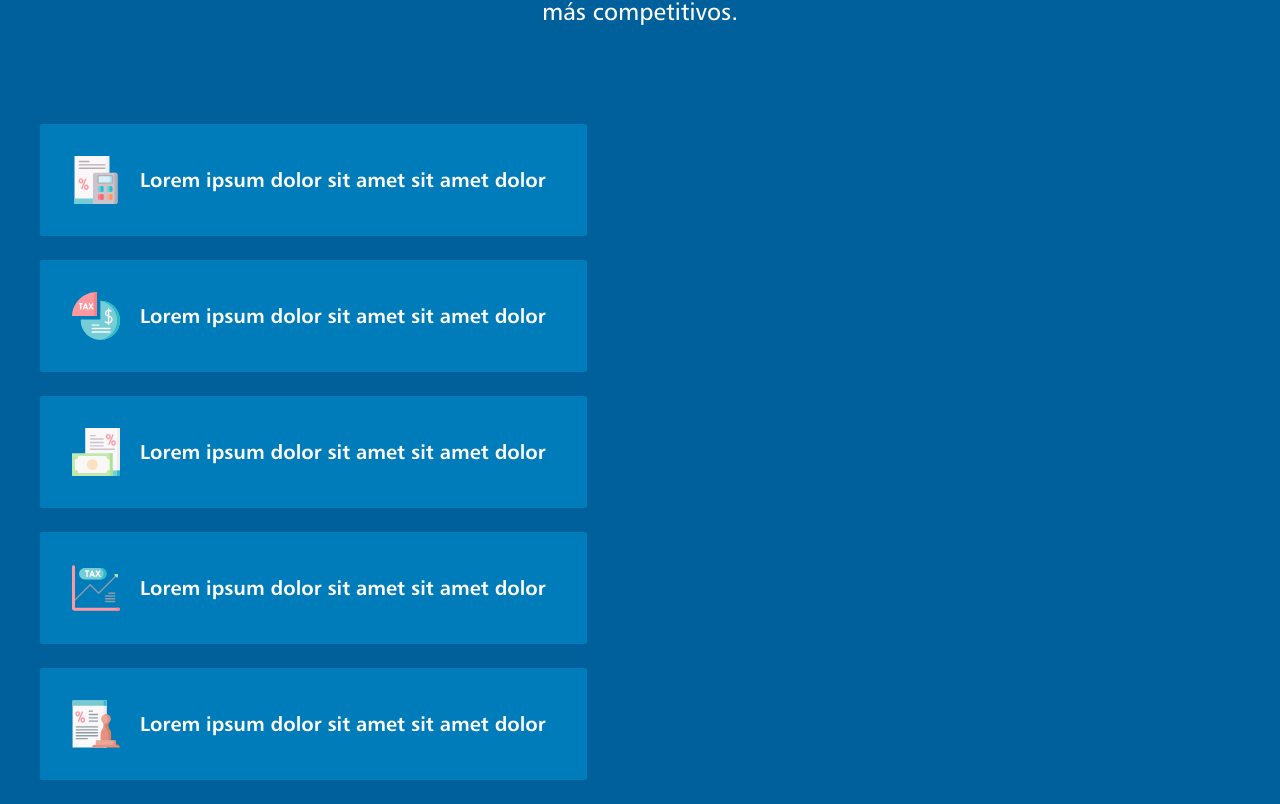
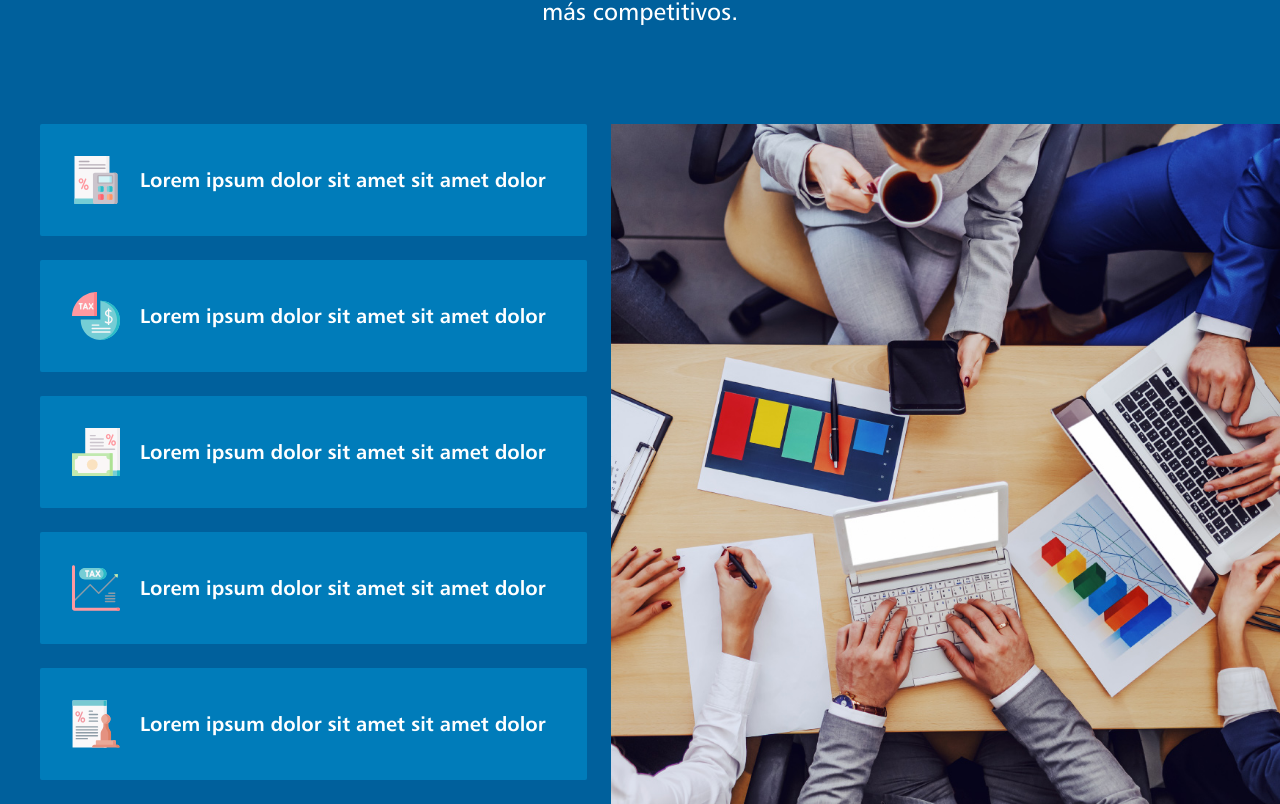
Before and after one commit to saufth/taxo, a Next.js app: page / in a window 1280 px wide. Shown: the part 916-1720 px from the top of the page. Built offline with nearby package versions, Linux system fonts and the light colour scheme.

Commit message:
Home: Solutions image fixed

```diff
--- a/tailwind.config.js
+++ b/tailwind.config.js
@@ -78,7 +78,7 @@ module.exports = {
       backgroundImage: {
         'home-hero': 'url(/images/sections/home-hero.jpg)',
         'home-hero-mobile': 'url(/images/sections/home-hero-mobile.jpg)',
-        'home-solutions': 'url(url(/images/sections/home-solutions.jpg))'
+        'home-solutions': 'url(/images/sections/home-solutions.jpg)'
       },
       borderRadius: {
         '11%': '11%',
```
